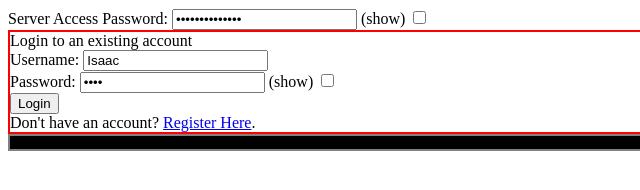
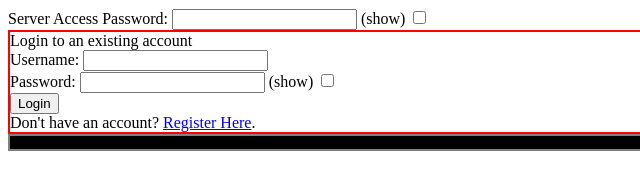
Before and after one commit to IsaacSteadman/PassManJs, a website built with Parcel: page src/index.html in a window 1280 px wide. Shown: the full height of the page, 0-640 px from the left. Built offline with nearby package versions, Linux system fonts and the light colour scheme.

Commit message:
removed debug values

```diff
--- a/src/index.html
+++ b/src/index.html
@@ -50,12 +50,12 @@
     <script src="main.ts"></script>
 </head>
 <body>
-    <form id="serverAccess">Server Access Password: <input type="password" name="server_pass" value="Hail Hydra 123"/> (show) <input type="checkbox" name="show-server-pass"/> <br/></form>
+    <form id="serverAccess">Server Access Password: <input type="password" name="server_pass"/> (show) <input type="checkbox" name="show-server-pass"/> <br/></form>
     <div id="login">
         Login to an existing account
         <form>
-            Username: <input type="text" name="username" value="Isaac"/> <br/>
-            Password: <input type="password" name="password" value="1234"/> (show) <input type="checkbox" name="show-password"/> <br/>
+            Username: <input type="text" name="username"/> <br/>
+            Password: <input type="password" name="password"/> (show) <input type="checkbox" name="show-password"/> <br/>
             <input type="submit" name="submit" value="Login"/> <br/>
             Don't have an account? <a href="#" onclick="document.getElementById('login').style.display='none';document.getElementById('register').style.display='';">Register Here</a>.
         </form>
```
